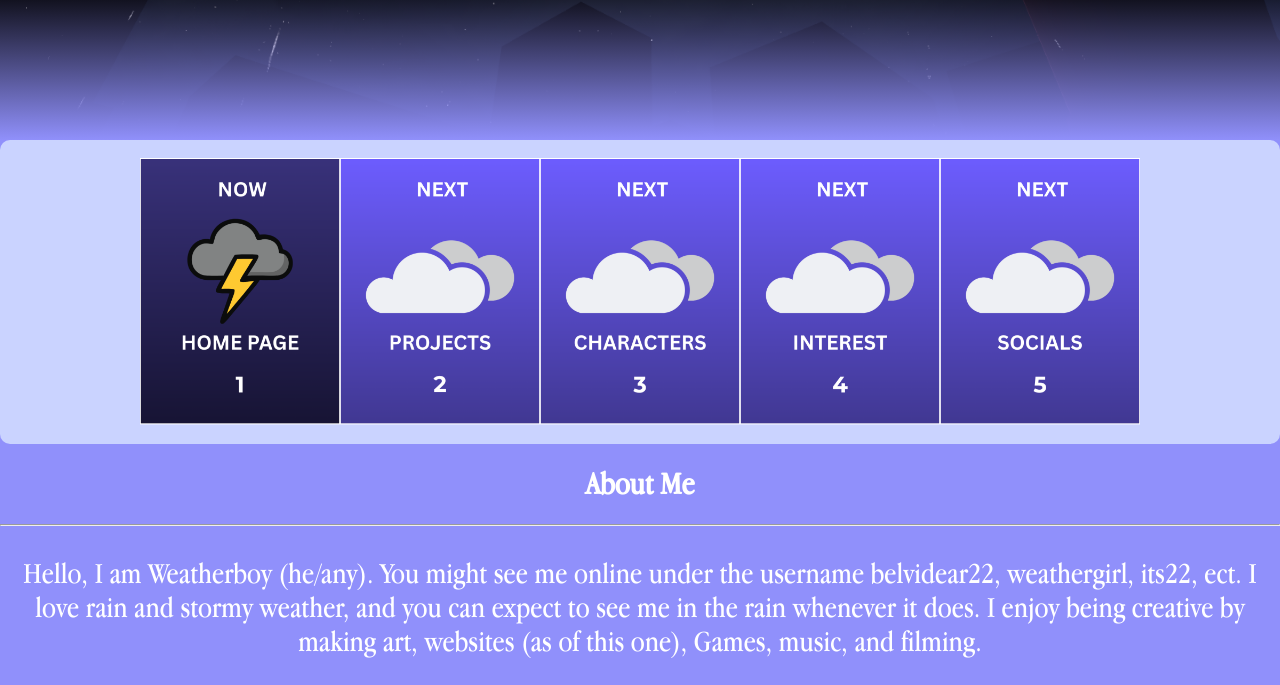
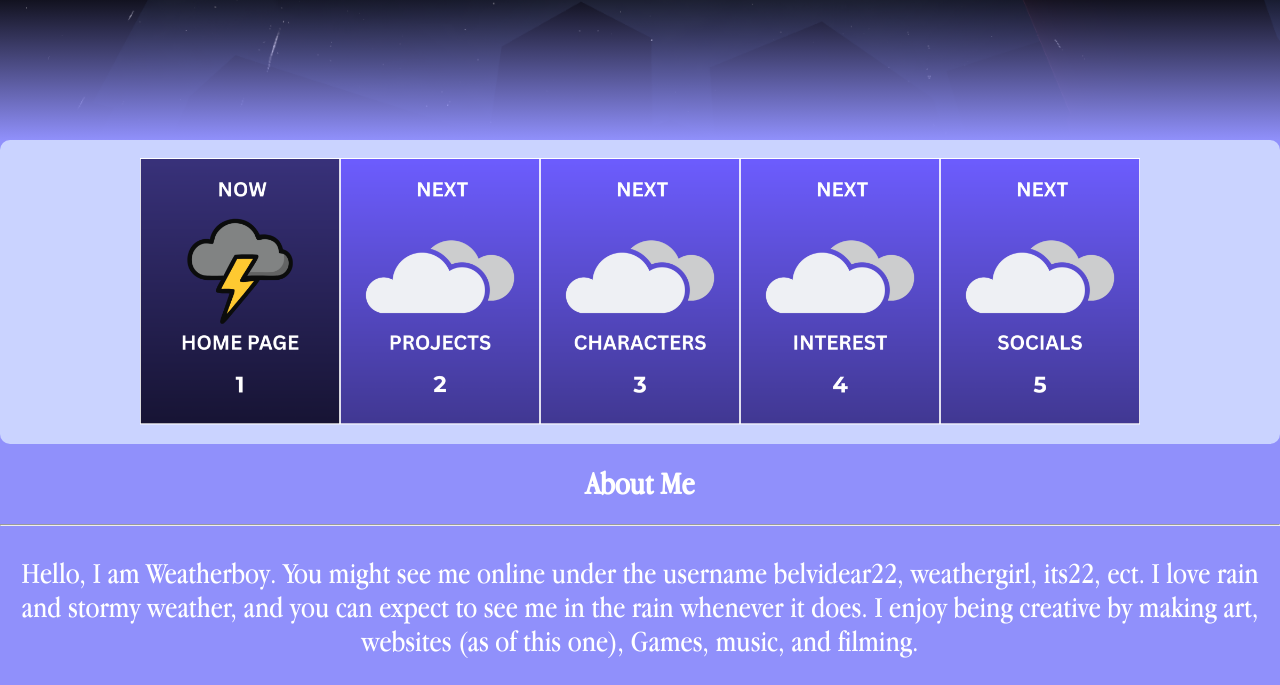
Before and after one commit to Belvidear22/WouldntyouliketoknowWeatherboy, a plain HTML site: page index.html in a window 1280 px wide. Shown: the part 260-945 px from the top of the page. Drawn offline with Linux system fonts and the light colour scheme.

Commit message:
Update index.html

```diff
--- a/index.html
+++ b/index.html
@@ -24,7 +24,7 @@
         </ul>
     </div>
     <h1>About Me</h1><hr>
-    <p>Hello, I am Weatherboy (he/any). You might see me online under the username belvidear22, weathergirl, its22, ect. I love rain and stormy weather, and you can expect to see me in the rain whenever it does. I enjoy being creative by making art, websites (as of this one), Games, music, and filming. </p>
+    <p>Hello, I am Weatherboy. You might see me online under the username belvidear22, weathergirl, its22, ect. I love rain and stormy weather, and you can expect to see me in the rain whenever it does. I enjoy being creative by making art, websites (as of this one), Games, music, and filming. </p>
     <h1>Hyper-fixations</h1><hr>
     <p><a href="intrest.html">Click here to go to the main interest page</a> My hyper-fixations include the following, Minecraft, Content Smp, Undertale/Deltarune, Stardew valley, Splatoon, Vocaloid (Personal favs are Kasane Teto, Eleanor forte, Kagamine Rin and Len, and Hatsune Miku), Phasmophobia, Weather, JSAB, Doors, ARG’s, Forsaken, Backrooms, and animal crossing!</p>
     <div><img src="images\ルーク.png" alt="my logo" style="width: 150px; height: auto; justify-content: left;">
```
